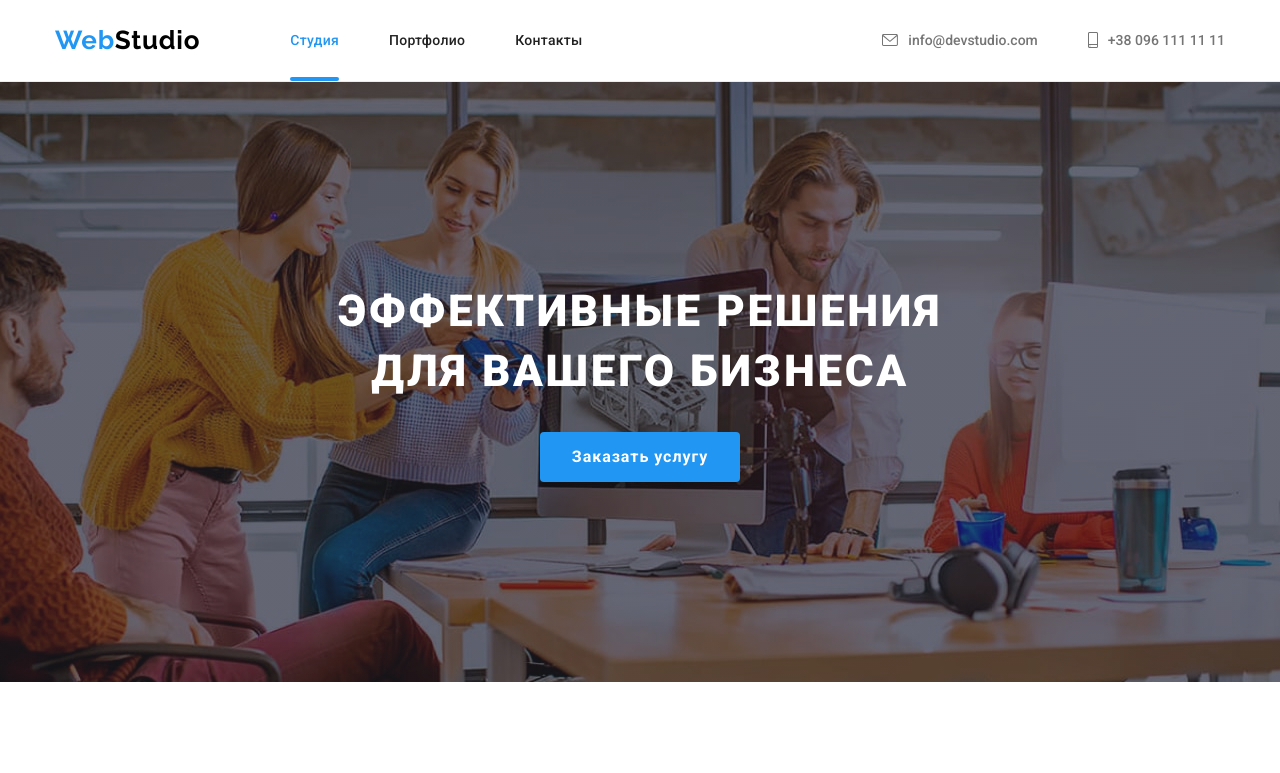
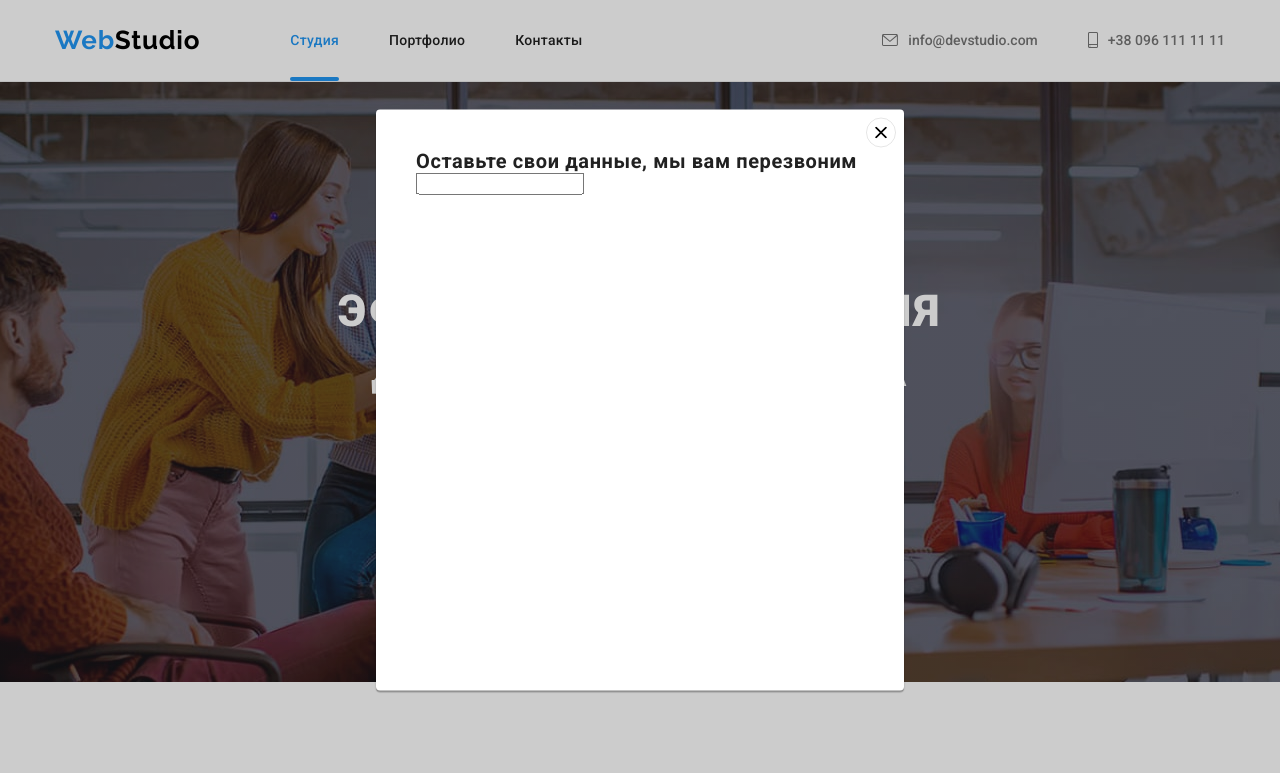
Before and after one commit to Koliadjun/goit-markup-hw-06, a plain HTML site: page index.html in a window 1280 px wide. Shown: the top 773 px of the page. Drawn offline with nearby package versions, Linux system fonts and the light colour scheme.

Commit message:
add form to modal window

```diff
--- a/css/styles.css
+++ b/css/styles.css
@@ -554,6 +554,7 @@ p {
   box-shadow: 0px 1px 3px rgba(0, 0, 0, 0.12), 0px 1px 1px rgba(0, 0, 0, 0.14),
     0px 2px 1px rgba(0, 0, 0, 0.2);
   border-radius: 4px;
+  padding: 40px;
 }
 .modal-button {
   position: absolute;
@@ -570,7 +571,14 @@ p {
   align-items: center;
   padding: 0;
 }
+.modal-title {
+  font-size: 20px;
+  line-height: 1.15;
+  text-align: center;
+  letter-spacing: 0.03em;
 
+  color: var(--text-color-title);
+}
 .is-hidden {
   visibility: hidden;
   opacity: 0;
--- a/index.html
+++ b/index.html
@@ -73,7 +73,9 @@
             Эффективные решения <br />
             для вашего бизнеса
           </h1>
-          <button type="button" class="hero-button" data-modal-open>Заказать услугу</button>
+          <button type="button" class="hero-button" data-modal-open>
+            Заказать услугу
+          </button>
         </div>
       </section>
       <!--Особенности-->
@@ -511,11 +513,19 @@
         </div>
       </div>
     </footer>
-    <div class="backdrop is-hidden" data-modal>
+    <div class="backdrop" data-modal>
       <div class="modal">
-        <button type="button" class="modal-button" data-modal-close><svg width="12" height="12">
-          <use href="./images/icons/sprite.svg#icon-cross"></></use>
-        </svg></button>
+        <button type="button" class="modal-button" data-modal-close>
+          <svg width="12" height="12">
+            <use href="./images/icons/sprite.svg#icon-cross"></use>
+          </svg>
+        </button>
+        <b class="modal-title">Оставьте свои данные, мы вам перезвоним</b>
+        <form action="#" class="modal-form">
+          <label class="modal-form-label">
+            <input type="text" class="modal-form-input"
+          /></label>
+        </form>
       </div>
     </div>
     <script src="./js/modal.js"></script>
```
